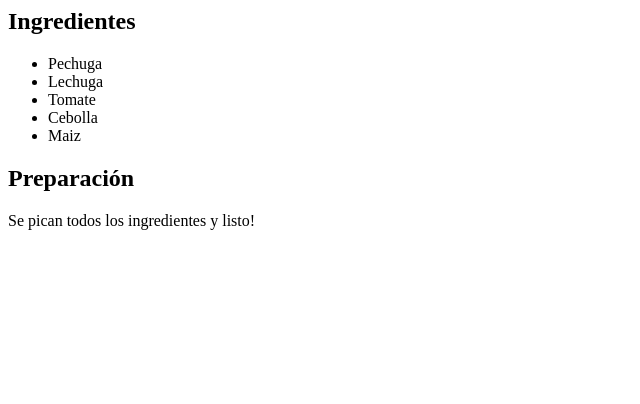
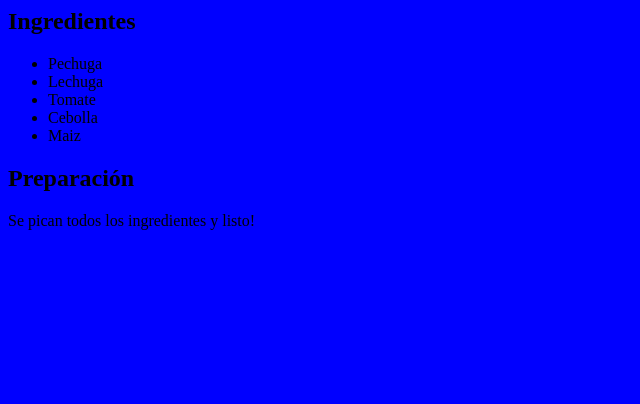
Before and after one commit to aldemar666/aspirantes-mir-html-y-css, a plain HTML site: page ejercicio1-html-y-css/index.html in a window 1280 px wide. Shown: the part 396-800 px from the top of the page, without its empty margins (0-640 px from the left). Drawn offline with Linux system fonts and the light colour scheme.

Commit message:
Cambié el background Color

```diff
--- a/ejercicio1-html-y-css/styles.css
+++ b/ejercicio1-html-y-css/styles.css
@@ -1,3 +1,8 @@
 h1{
     color: chocolate;
 }
+
+body{
+    background-color: blue
+    ;
+}
```
